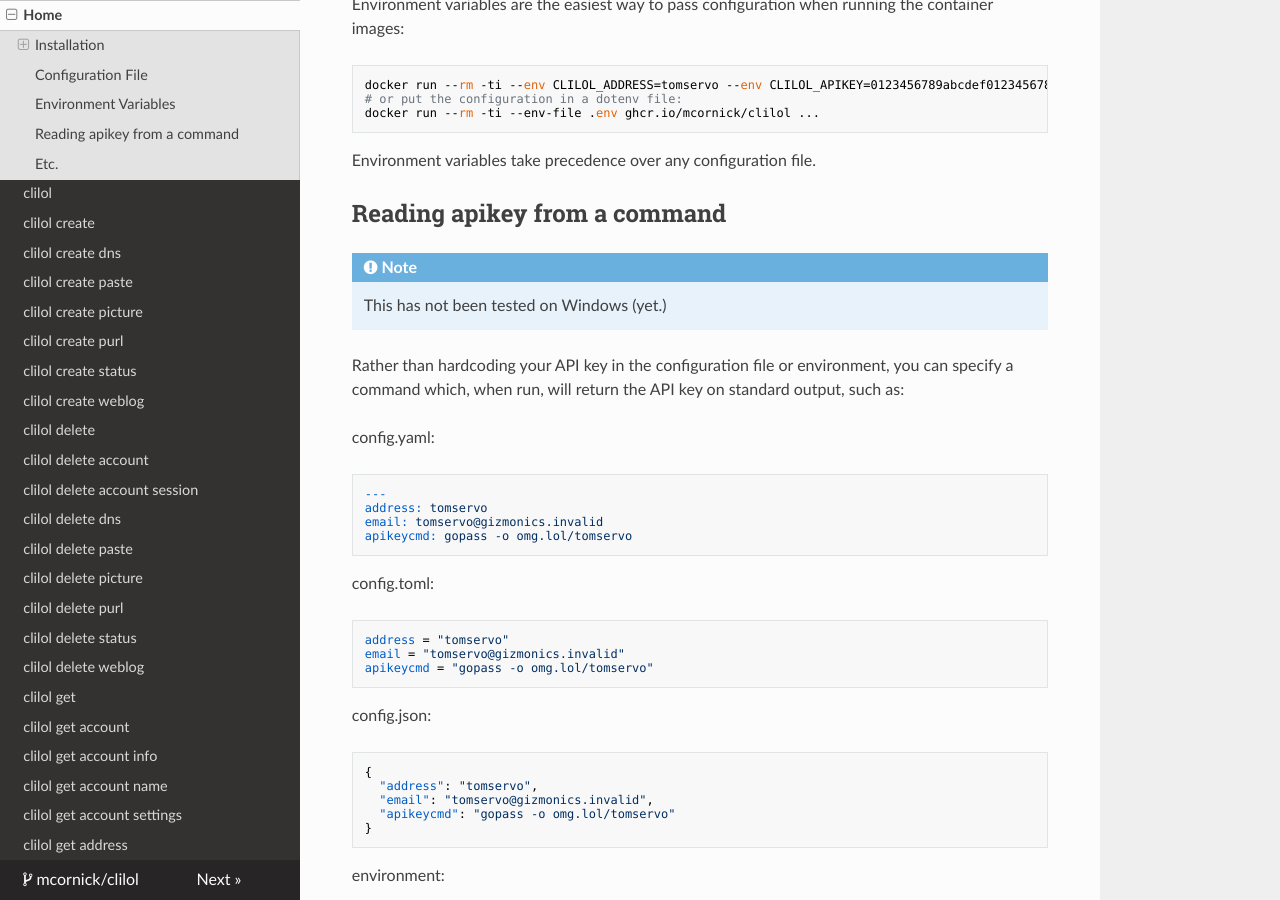
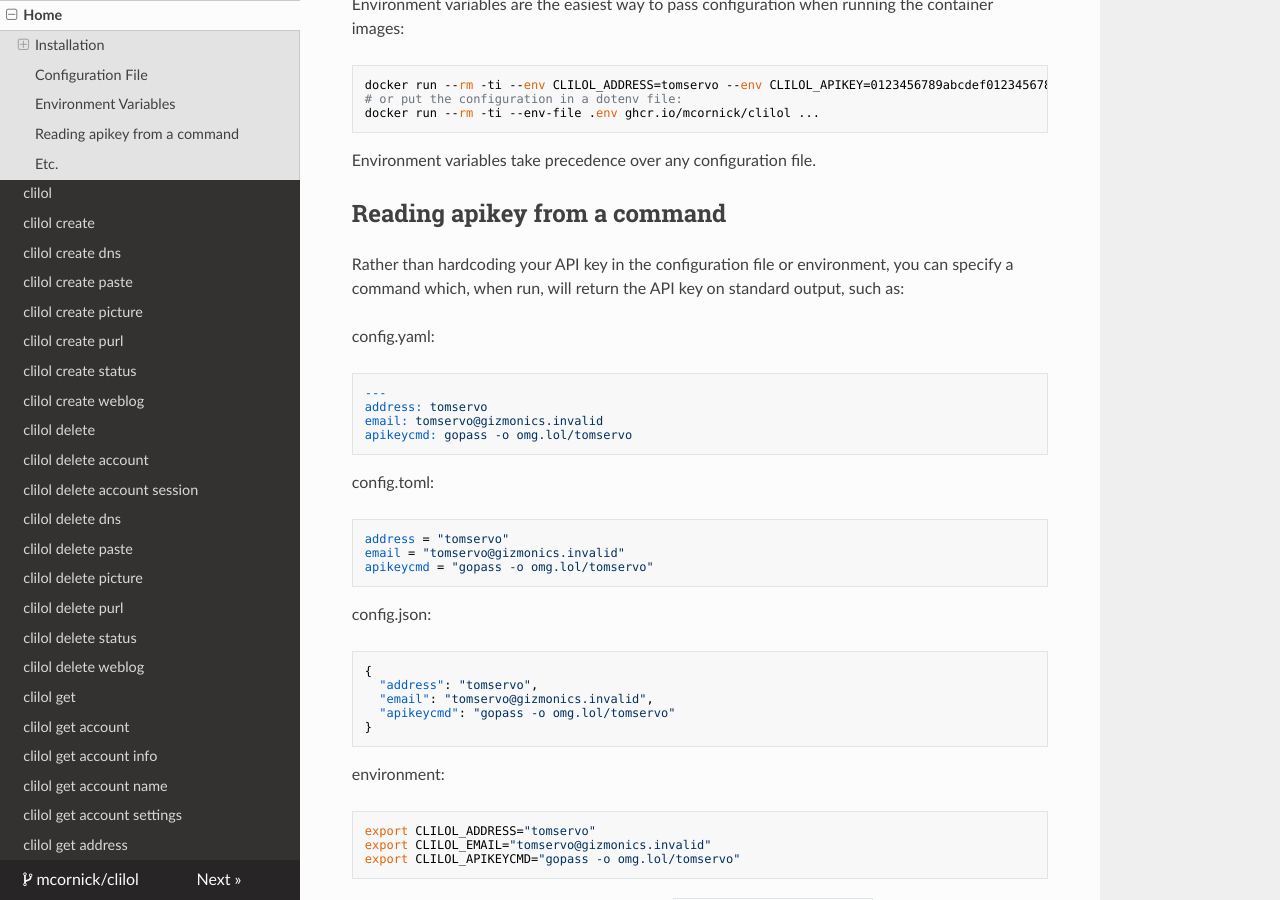
Before and after one commit to mcornick/clilol, an MkDocs documentation site: the page built from docs/index.md, in a window 1280 px wide and 900 px high, scrolled down 3690 px. Built offline with MkDocs 1.6.1, drawn with Linux system fonts in a browser that asks for light colours; nearby versions of some CDN libraries.

Commit message:
docs: `apikeycmd` tested and works on Windows
Signed-off-by: Mark Cornick <mark@markcornick.com>

```diff
--- a/docs/index.md
+++ b/docs/index.md
@@ -184,10 +184,6 @@ Environment variables take precedence over any configuration file.
 
 ## Reading apikey from a command
 
-!!! Note
-
-    This has not been tested on Windows (yet.)
-
 Rather than hardcoding your API key in the configuration file or environment, you can specify a command which, when run, will return the API key on standard output, such as:
 
 config.yaml:
```
